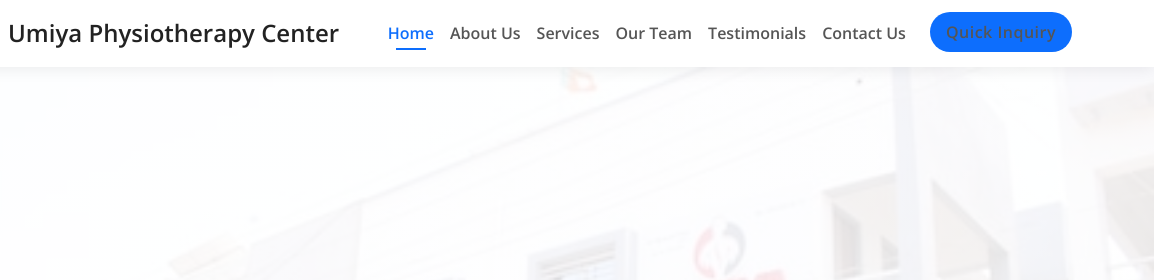
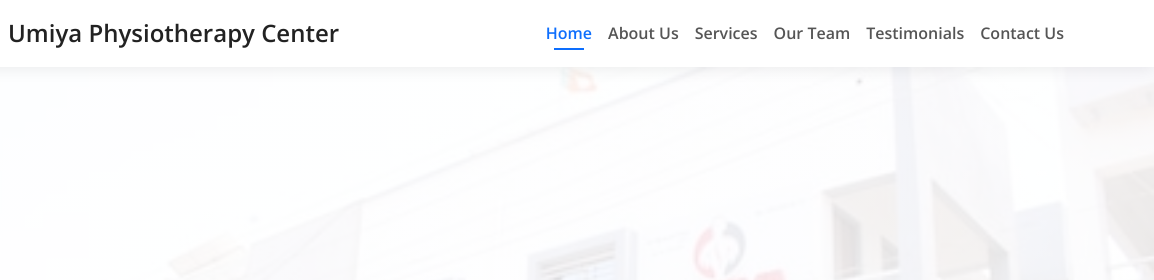
Before and after one commit to kushpatel1210/kushpatel1210.github.io, a plain HTML site: page index.html in a window 1280 px wide. Shown: the top 280 px of the page, 126-1280 px from the left. Drawn offline with nearby package versions, Linux system fonts and the light colour scheme; a small style sheet from the web is missing.

Commit message:
Update index.html

```diff
--- a/index.html
+++ b/index.html
@@ -807,23 +807,6 @@
         // --- End Scroll Animation Logic ---
 
     </script>
-    <!-- Quick Inquiry Button in Navbar -->
-<script>
-document.addEventListener("DOMContentLoaded", function() {
-    const navbarNav = document.querySelector(".navbar-nav");
-    if (navbarNav) {
-        const inquiryBtn = document.createElement("li");
-        inquiryBtn.className = "nav-item";
-        inquiryBtn.innerHTML = `
-            <a class="nav-link btn btn-primary text-white px-3 py-2 ms-lg-3"
-               href="#" data-bs-toggle="modal" data-bs-target="#inquiryModal">
-               Quick Inquiry
-            </a>
-        `;
-        navbarNav.appendChild(inquiryBtn);
-    }
-});
-</script>
 });
 </script>
 </body>
```
